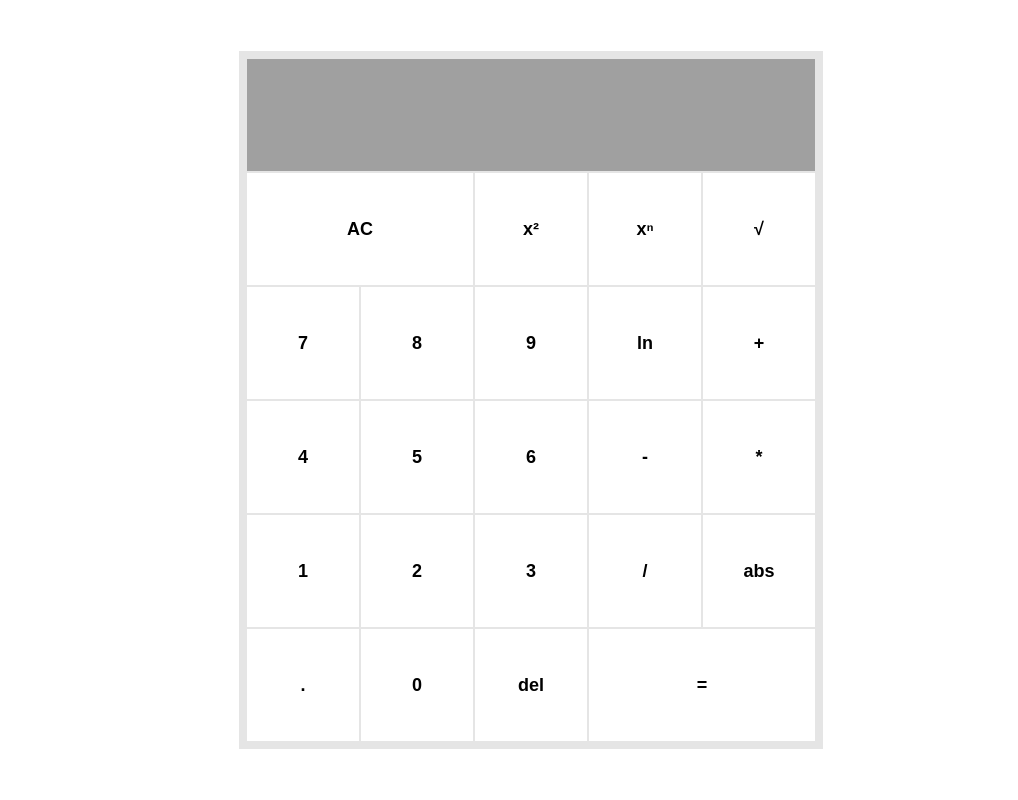
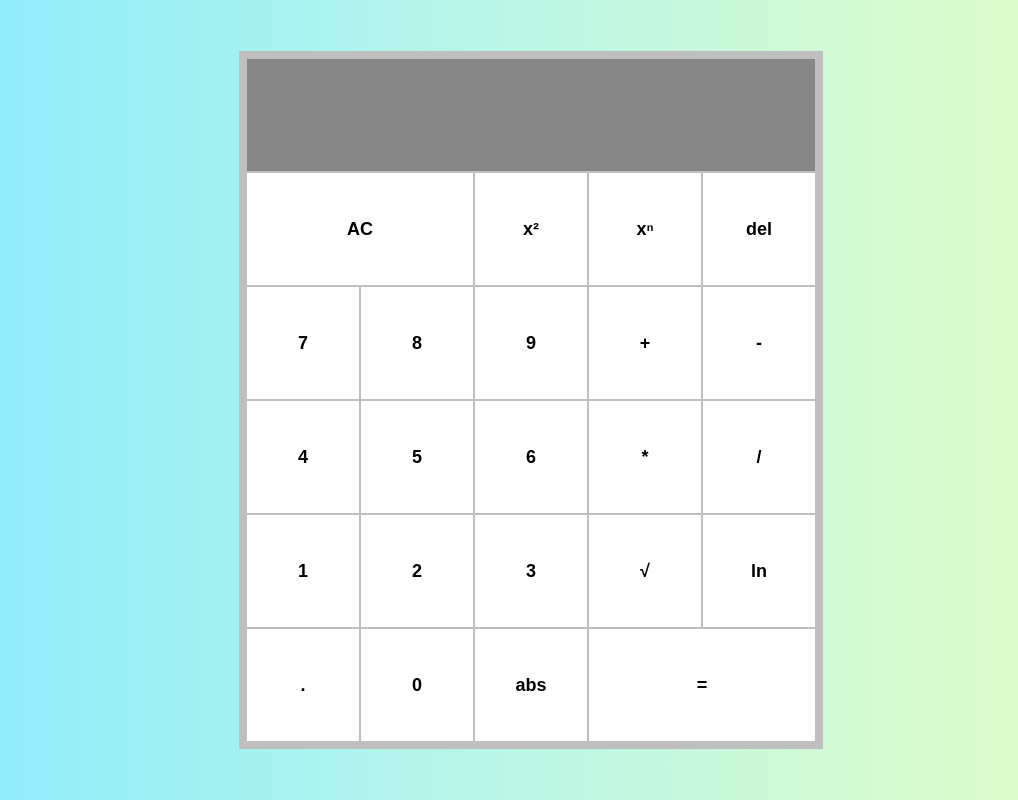
Before and after one commit to Quikmove/simple_calculator, a website built with Vite: page index.html in a window 1280 px wide. Shown: the whole page, without its empty margins (109-1127 px from the left). Built offline with nearby package versions, Linux system fonts and the light colour scheme.

Commit message:
refactor: clean up HTML structure and improve CSS styles for better responsiveness and user experience

```diff
--- a/index.html
+++ b/index.html
@@ -1,8 +1,8 @@
 <html lang="en">
-
   <head>
     <meta charset="UTF-8" />
     <meta name="viewport" content="width=device-width, initial-scale=1.0" />
+    <meta name="format-detection" content="telephone=no" />
     <link rel="stylesheet" href="styles.css" />
     <title>Document</title>
   </head>
@@ -11,53 +11,39 @@
     <div class="calculator">
       <div class="output">
         <div class="previous-operand" data-operator="*"></div>
-      <div class="current-operand" ></div>
+        <div class="current-operand"></div>
       </div>
       <button class="btn span-2" data-all-clear type="button">AC</button>
-    <button class="btn" data-unary data-key="sqr" type="button">
-      x²
-    </button>
-    <button class="btn" data-binary data-key="pow" type="button">
-      xⁿ
-    </button>
-    <button class="btn" data-unary data-key="sqrt" type="button">
-      √
-    </button>
+      <button class="btn" data-unary data-key="sqr" type="button">x²</button>
+      <button class="btn" data-binary data-key="pow" type="button">xⁿ</button>
+      <button class="btn" data-delete type="button">del</button>
 
       <button class="btn" data-number data-key="7" type="button">7</button>
       <button class="btn" data-number data-key="8" type="button">8</button>
       <button class="btn" data-number data-key="9" type="button">9</button>
-    <button class="btn" data-unary data-key="ln" type="button">ln</button>
-    <button class="btn" data-binary data-key="add" type="button">
-      +
+      <button class="btn" data-binary data-key="add" type="button">+</button>
+      <button class="btn" data-binary data-key="subtract" type="button">
+        -
       </button>
       <button class="btn" data-number data-key="4" type="button">4</button>
       <button class="btn" data-number data-key="5" type="button">5</button>
       <button class="btn" data-number data-key="6" type="button">6</button>
-
-    <button class="btn" data-binary data-key="subtract" type="button">
-      -
-    </button>
-
-
       <button class="btn" data-binary data-key="multiply" type="button">
         *
       </button>
+      <button class="btn" data-binary data-key="divide" type="button">/</button>
+
       <button class="btn" data-number data-key="1" type="button">1</button>
       <button class="btn" data-number data-key="2" type="button">2</button>
       <button class="btn" data-number data-key="3" type="button">3</button>
-    <button class="btn" data-binary data-key="divide" type="button">
-      /
-    </button>
-    <button class="btn" data-unary data-key="abs" type="button">
-      abs
-    </button>
+      <button class="btn" data-unary data-key="sqrt" type="button">√</button>
+      <button class="btn" data-unary data-key="ln" type="button">ln</button>
       <button class="btn" data-dot type="button">.</button>
       <button class="btn" data-number data-key="0" type="button">0</button>
-    <button class="btn" data-delete type="button">del</button>
+      <button class="btn" data-unary data-key="abs" type="button">abs</button>
       <button class="btn span-2" data-equals type="button">=</button>
     </div>
-  <script src="dist/script.js" type="module"></script>
+    <script src="compiled/script.js" type="module"></script>
+    <script src="compiled/keybinds.js" type="module"></script>
   </body>
-
 </html>
--- a/styles.css
+++ b/styles.css
@@ -6,6 +6,12 @@
 
 * {
   margin: 0;
+}
+html,
+body,
+.calculator {
+  touch-action: manipulation;
+  -webkit-user-drag: none;
 }
 body {
   height: 100%;
@@ -19,8 +25,6 @@ button {
   border: none;
   border-radius: 0;
 }
-
-
 
 .calculator .output {
   grid-column: 1 / -1;
@@ -51,7 +55,7 @@ button {
   aspect-ratio: unset !important;
 }
 .calculator {
-  background-color: hsl(0 0 0 / 0.1);
+  background-color: hsl(0, 0%, 75%);
   padding: 0.5rem;
   display: grid;
   gap: 0.125rem;
@@ -65,9 +69,12 @@ button {
   font-weight: 600;
   font-size: large;
   width: 100%;
+  color: inherit;
   height: auto;
   aspect-ratio: 1/1;
-  transition: filter .12s, background-color .12s;
+}
+body {
+  background: linear-gradient(to right, #59e3ffb8, #60ebc46a, #c4fc646a);
 }
 /* .calculator .btn[data-binary],
 .calculator .btn[data-unary] {
@@ -96,8 +103,15 @@ button {
 .calculator .btn[data-dot] {
   background-color: #f5f5f5;
 } */
+.calculator .btn:focus,
+.calculator .btn:hover {
+  filter: brightness(0.975);
+}
 .calculator .btn:active {
   filter: brightness(0.95);
+  transition:
+    filter 0.12s,
+    background-color 0.12s;
 }
 
 @media only screen and (max-width: 600px) {
```
Lines whose indentation alone changed are shown as unchanged.
